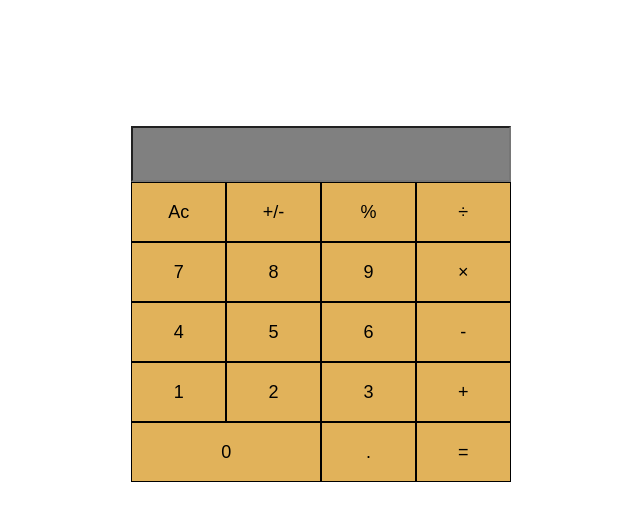
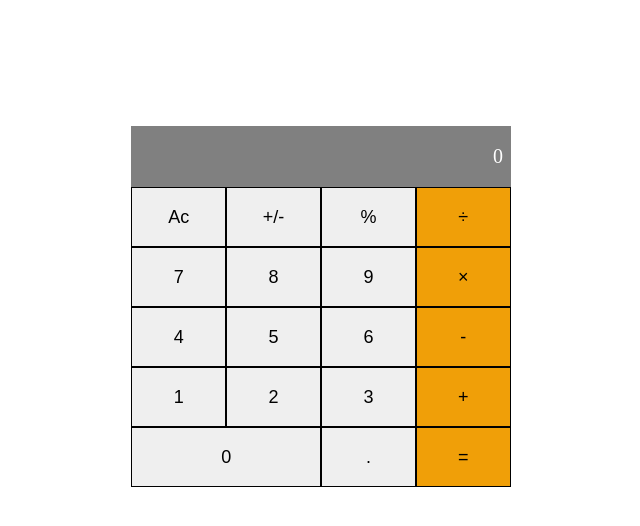
Before and after one commit to MayPyone/Math-Magicians, a React (Create React App) app: page / in a window 1280 px wide. Shown: the top 526 px of the page, without its empty margins (319-959 px from the left). Built offline with nearby package versions, Linux system fonts and the light colour scheme.

Commit message:
Implement the UI

```diff
--- a/src/compnents/Calculator.js
+++ b/src/compnents/Calculator.js
@@ -9,8 +9,8 @@ export function Calculate() {
 
 function UserInput() {
   return (
-    <div>
-      <input type="text" />
+    <div className="result">
+      0
     </div>
   );
 }
@@ -24,27 +24,27 @@ export function ButtonGroup() {
           <button type="button">Ac</button>
           <button type="button">+/-</button>
           <button type="button">%</button>
-          <button type="button">&divide;</button>
+          <button type="button" className="b-orange">&divide;</button>
 
           <button type="button">7</button>
           <button type="button">8</button>
           <button type="button">9</button>
-          <button type="button">&times;</button>
+          <button type="button" className="b-orange">&times;</button>
 
           <button type="button">4</button>
           <button type="button">5</button>
           <button type="button">6</button>
-          <button type="button">-</button>
+          <button type="button" className="b-orange">-</button>
 
           <button type="button">1</button>
           <button type="button">2</button>
           <button type="button">3</button>
-          <button type="button">+</button>
+          <button type="button" className="b-orange">+</button>
         </div>
         <div className="last">
           <button type="button">0</button>
           <button type="button">.</button>
-          <button type="button">=</button>
+          <button type="button" className="b-orange">=</button>
         </div>
       </form>
     </>
--- a/src/index.css
+++ b/src/index.css
@@ -30,15 +30,26 @@ input {
 button {
   height: 60px;
   border: 0.2px solid black;
-  background-color: rgb(225, 178, 90);
   font-size: large;
 }
 
 button:hover {
-  background-color: orange;
   transform: translate(1%, 1%);
 }
 
 button:active {
   background-color: orangered;
 }
+
+.result {
+  background-color: gray;
+  color: white;
+  font-size: 20px;
+  text-align: right;
+  align-items: center;
+  padding: 5% 2%;
+}
+
+.b-orange {
+  background-color: rgb(240, 159, 8);
+}
```
